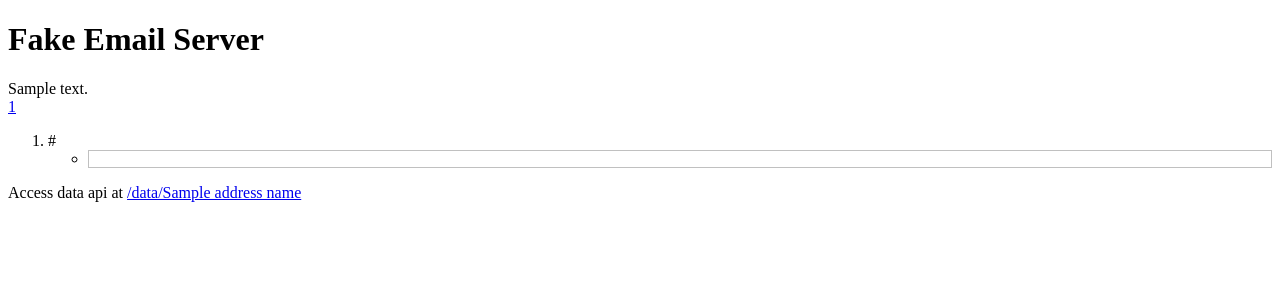
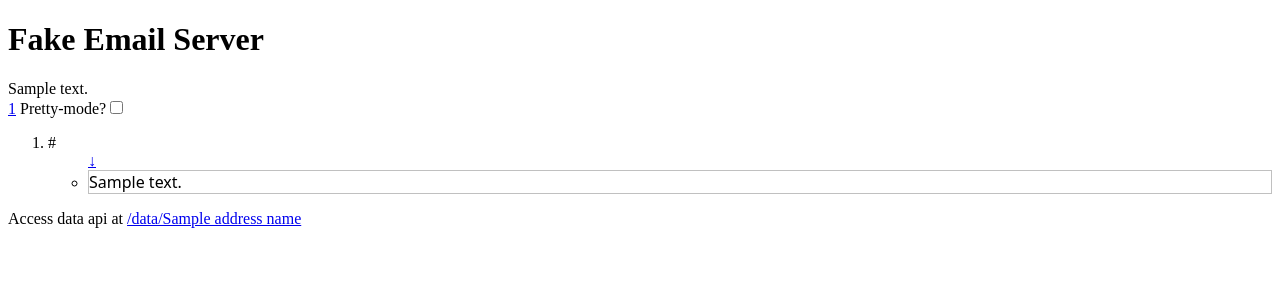
Before and after one commit to tomwardill/FakeEmail, a Python web app: template src/fakeemail/templates/message_display.html in a window 1280 px wide. Shown: the top 300 px of the page. Run offline with Jinja, Linux system fonts and the light colour scheme; the template is opened without the code that fills it: most values are stand-ins (such as "Sample title", 1, 10 or a date in 2020); some libraries are stand-ins or nearby versions.

Commit message:
Make the pretty-mode optional.

```diff
--- a/src/fakeemail/templates/base.html
+++ b/src/fakeemail/templates/base.html
@@ -6,10 +6,23 @@
         <script type="text/javascript" src="http://ajax.googleapis.com/ajax/libs/jquery/1.4.3/jquery.min.js"></script>
         <script type="text/javascript">
             $().ready(function(){
-                $('div.part').hide();
+                $('#pretty').click(function() {
+                    if ($('#pretty:checked').val() !== undefined) {
+                        $('div.part').hide();
+                        $('div.part').css('width', '900');
+                        $('div.part').css('font-family', 'sans, arial, sans-serif');
+                    }
+                    else {
+                        $('div.part').show();
+                        $('div.part').css('width', '100%');
+                        $('div.part').css('font-family', '');
+                    }
+                });
 
-                $('li').click(function() {
-                    $(this).children('.part').toggle();
+                $('a').click(function() {
+                    if ($('#pretty:checked').val() !== undefined) {
+                        $(this).children('.part').toggle();
+                    }
                 });
             });
         </script>
--- a/src/fakeemail/templates/message_display.html
+++ b/src/fakeemail/templates/message_display.html
@@ -13,6 +13,7 @@
         {% for message in email_list %}
             <a href='#{{ loop.index }}'>{{ loop.index }}</a>
         {% endfor %}
+        <label for="pretty">Pretty-mode?</label><input id="pretty" type="checkbox" />
         </div>
 
         <ol>
@@ -21,8 +22,9 @@
                     <a name='{{ loop.index }}'>#</a>
                     <ul>
                         {% for part in msg %}
+                        <a href="#" id="part">&darr;</a>
                             <li class="part">
-                                <div class="part" style="">{{ part }}</div>
+                                <div class="part">{{ part }}</div>
                             </li>
                         {% endfor %}
                     </ul>
```
